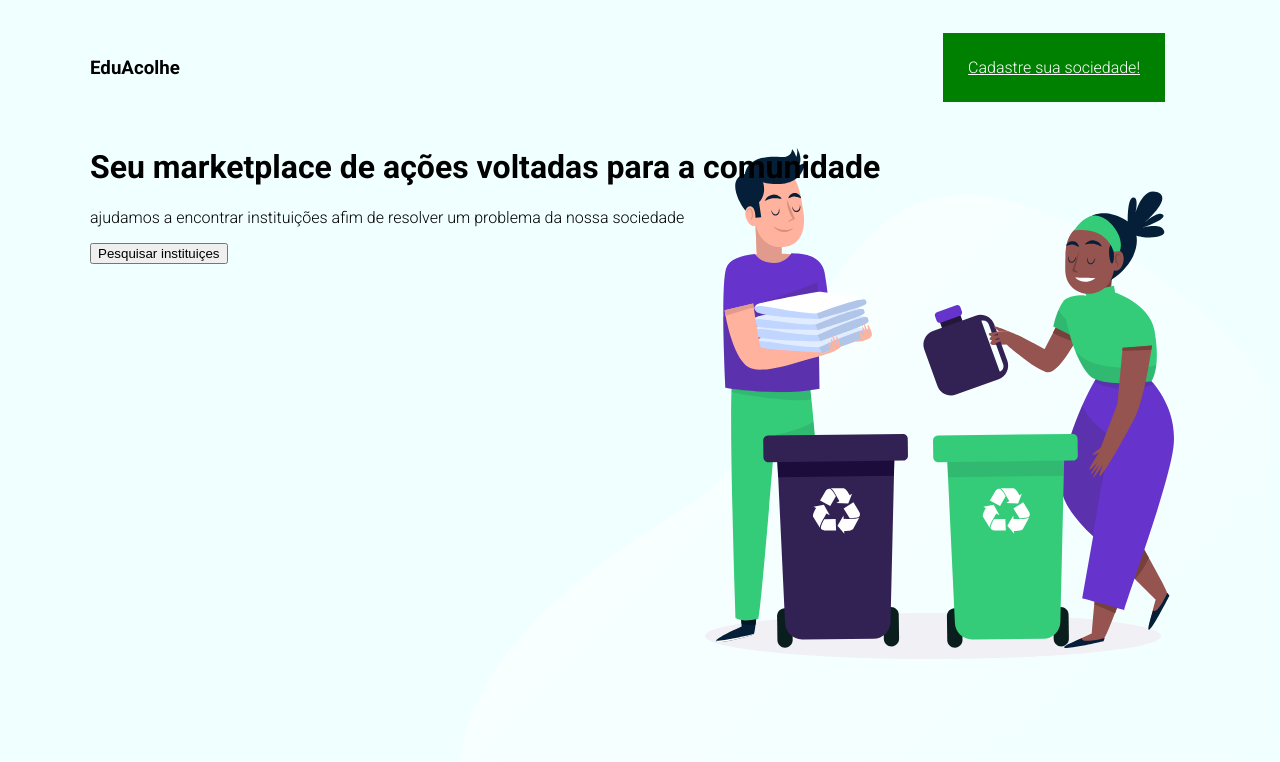
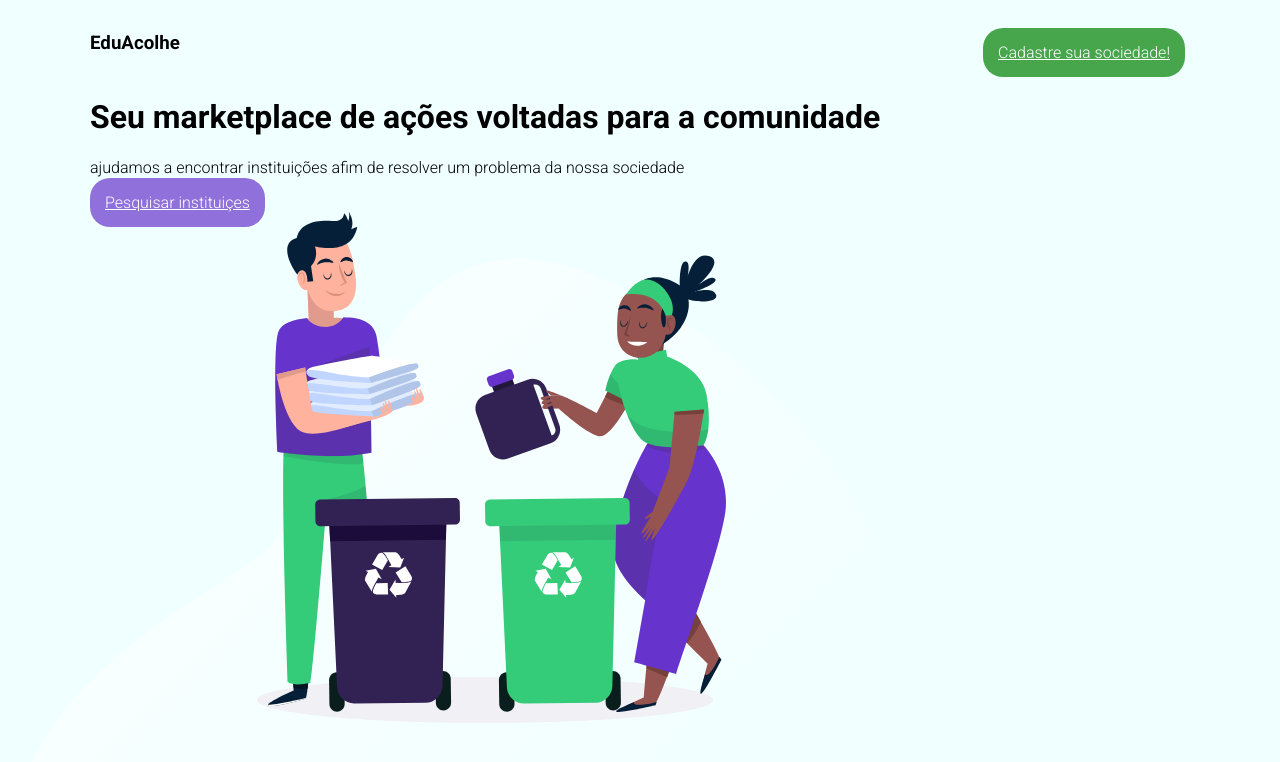
Before and after one commit to AndreBezer/Ponto-de-coleta, a plain HTML site: page index.html in a window 1280 px wide. Drawn offline with Linux system fonts and the light colour scheme.

Commit message:
links - image - new page -- ok

```diff
--- a/index.html
+++ b/index.html
@@ -26,8 +26,13 @@
 
             <p>ajudamos a encontrar instituições afim de resolver um problema da nossa sociedade</p>
 
-            <button>Pesquisar instituiçes</button>
+            <a href="Pesquisar-comunidade.html" class="Pesquisar-comunidade">Pesquisar instituiçes</a>
         </div>
+
+        <div class="img-home">
+
+        </div>
+
     </div>
 
     <script scr="script.js"></script>
--- a/styles/style.css
+++ b/styles/style.css
@@ -8,11 +8,11 @@ body{
   background-color: #f0ffff;
 }
 
-#page-home{
-  height: 100vh;
-  background: url("../assets/home-background.svg") no-repeat;
-  background-position: 35vw bottom;
-}
+.img-home{
+    height: 100vh;
+    background: url("../assets/home-background.svg") no-repeat;
+  }
+
 
 #page-home .content{
   width: 90%;
@@ -27,8 +27,18 @@ body{
 }
 
 .Cadastro_comunidade{
-  background-color: green;
-  margin: 25px;
-  padding: 25px;
+  background-color: rgba(0, 128, 0, 0.7);
+  margin-right: 5px;
+  margin-top: 20px;
+  padding: 15px;
+  border-radius: 20px;
   color: white;
 }
+
+.Pesquisar-comunidade{
+  background-color:  rgba(104, 52, 204, 0.7);
+
+  padding: 15px;
+  border-radius: 20px;
+  color: white;
+}
```
Also changed, not shown: Cadastro-comunidade.html (+1 -1 lines).
